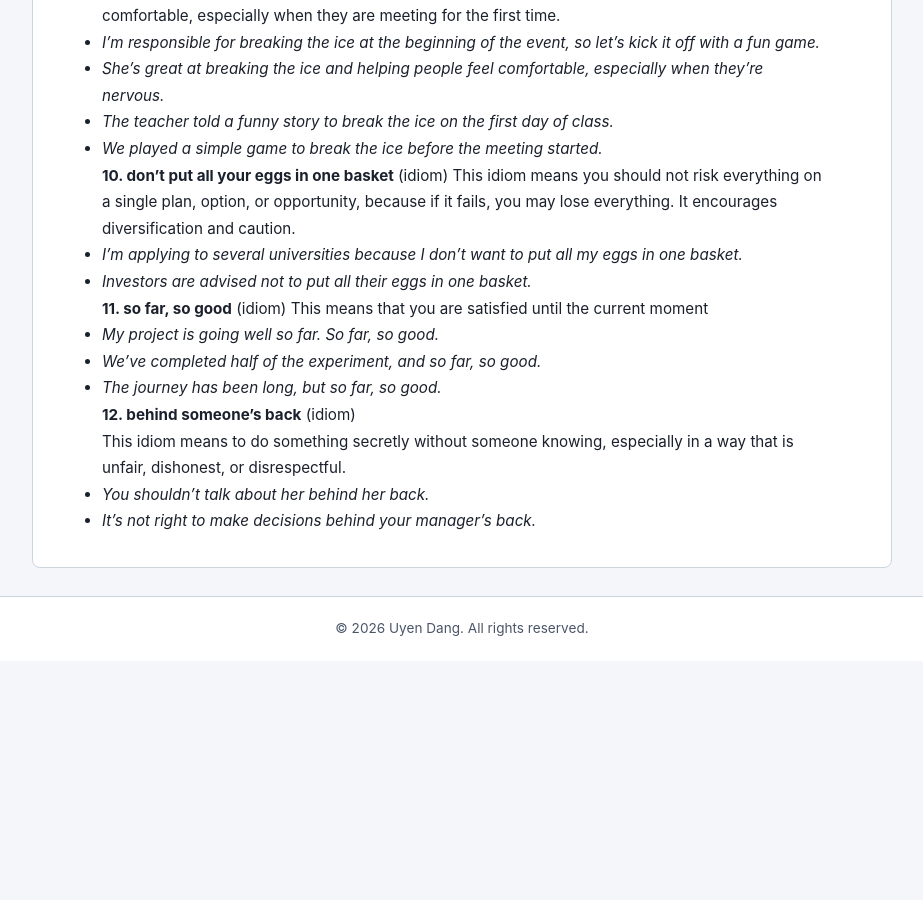
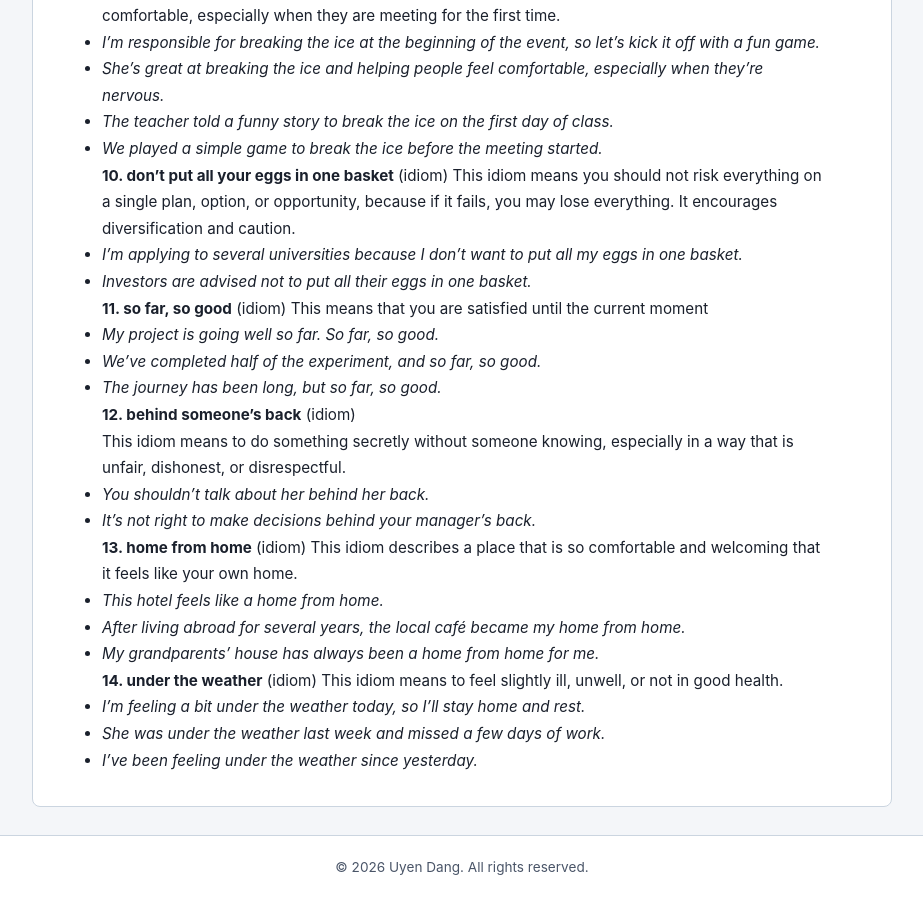
Before and after one commit to DangLeUyen/blog, a Jekyll site: the page built from _posts/2026-07-02-ELVocab.md, in a window 1280 px wide and 900 px high, scrolled down 1580 px. Shown: the whole window, without its empty margins (178-1101 px from the left). Built offline with Jekyll 4.4.1, drawn with Linux system fonts in a browser that asks for light colours; before the commit the page ends 2241 px from its top, so only the background shows below that.

Commit message:
Update 2026-07-02-ELVocab.md

```diff
--- a/_posts/2026-07-02-ELVocab.md
+++ b/_posts/2026-07-02-ELVocab.md
@@ -84,3 +84,17 @@ This means that you are satisfied until the current moment
 This idiom means to do something secretly without someone knowing, especially in a way that is unfair, dishonest, or disrespectful.
 - *You shouldn’t talk about her behind her back.*
 - *It’s not right to make decisions behind your manager’s back.*
+
+**13. home from home** (idiom)
+This idiom describes a place that is so comfortable and welcoming that it feels like your own home.
+
+- *This hotel feels like a home from home.*
+- *After living abroad for several years, the local café became my home from home.*
+- *My grandparents' house has always been a home from home for me.*
+
+**14. under the weather** (idiom)
+This idiom means to feel slightly ill, unwell, or not in good health.
+
+- *I'm feeling a bit under the weather today, so I'll stay home and rest.*
+- *She was under the weather last week and missed a few days of work.*
+- *I've been feeling under the weather since yesterday.*
```
